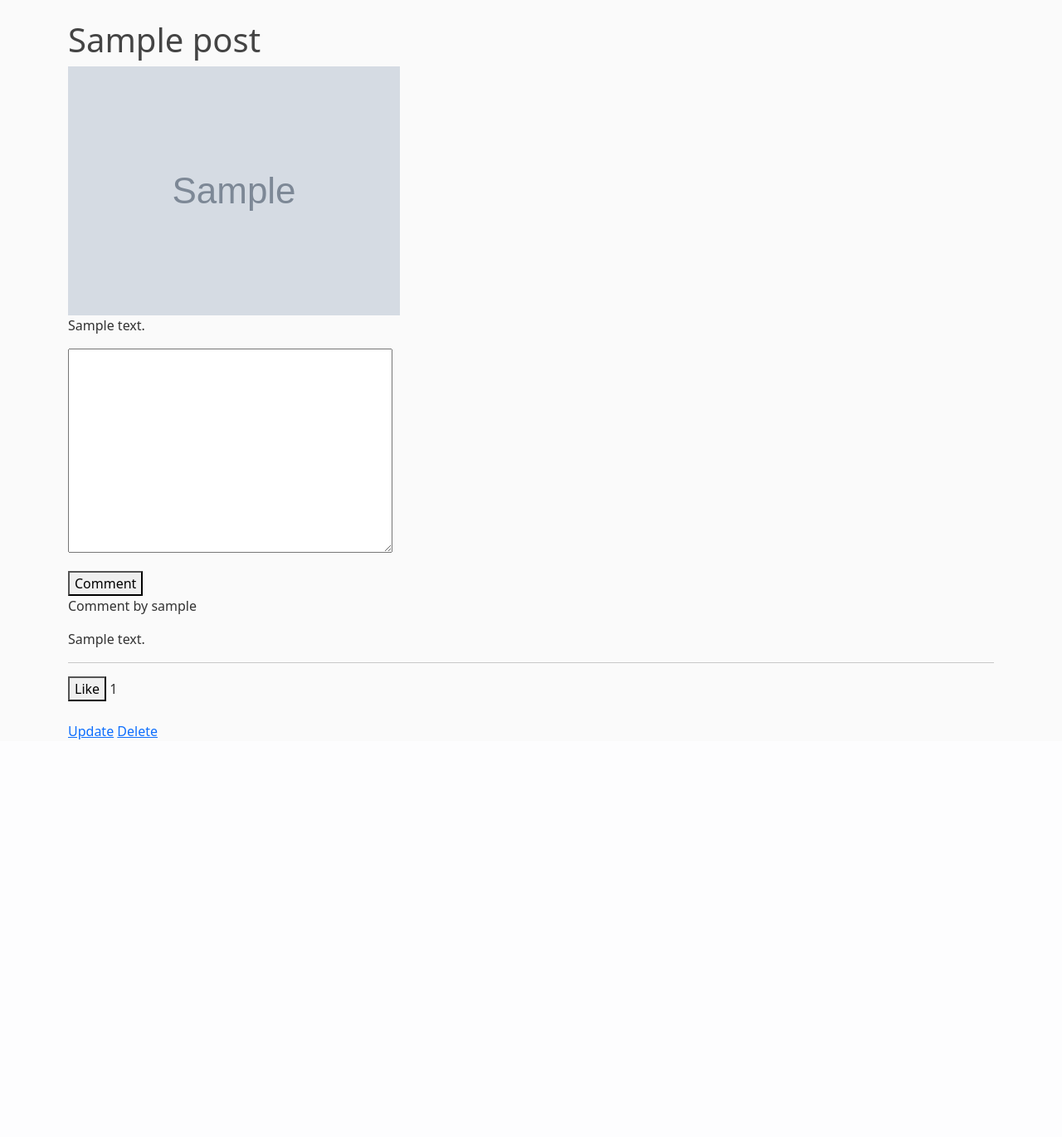
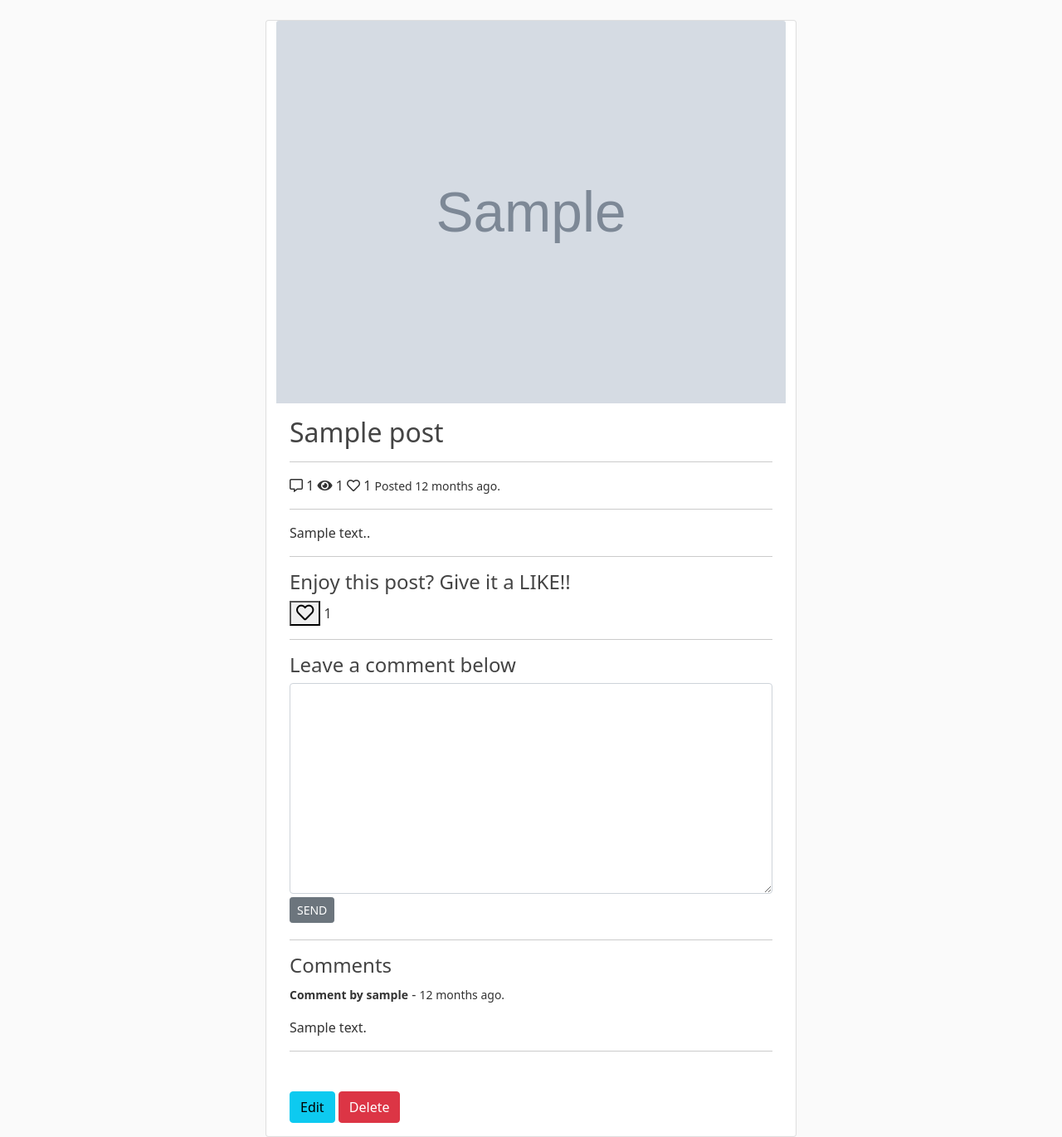
Before and after one commit to klcysn/django_blog_2, a Django app: a page that uses src/blog/templates/blog/post_detail.html in a window 1280 px wide. Shown: the part 56-1426 px from the top of the page at 83% size. Before the commit the page ends 947 px from the top, so only its background shows below. Run offline with Django 3.2, Linux system fonts and the light colour scheme; a user stored in the database is signed in; tables that the repository leaves empty hold one stand-in row (values such as "Sample post"); grey boxes marked "Sample" are stand-in pictures; some libraries are stand-ins or nearby versions.

Commit message:
Add crispy form

```diff
--- a/src/blog/templates/blog/post_detail.html
+++ b/src/blog/templates/blog/post_detail.html
@@ -1,33 +1,69 @@
 {% extends 'base.html' %}
+{% load crispy_forms_tags %}
+{% block content %}
+<div class="container card" style="width: 40rem;">
+    <img src="{{ object.image.url }}" class="card-img-top" alt="post_image">
+    <div class="card-body">
+        <h2 class="card-title">{{ object.title }}</h2>
+        <hr>
+        <div>
+            <span><i class="far fa-comment-alt ml-2"></i></i> {{ object.comment_count }}</span>
+            <span><i class="fas fa-eye ml-2"></i> {{ object.view_count }}</span>
+            <span><i class="far fa-heart ml-2"></i> {{ object.like_count }}</span>
+            <span class="float-right"> <small>Posted {{ object.publish_date|timesince }} ago.</small> </span>
+        </div>
+        <hr>
+        <p class="card-text">{{ object.content }}.</p>
+        <hr>
+        <div>
+            <h4>Enjoy this post? Give it a LIKE!!</h4>
+        </div>
 
+        <div>
+            <form action="{% url 'blog:like' object.slug %}" method="POST">
 
-{% block content %}
-<h1>{{object.title}}</h1>
-<img src="{{ object.image.url }}" />
-<p>{{ object.content|truncatechars:20 }}</p>
-<form action="" method="POST">
-    {% csrf_token %}
-    {{ form.as_p }}
-    <button type="submit">Comment</button>
-</form>
-
-{% for comment in object.comments %}
-<p>Comment by {{comment.user}}</p>
-{{ comment.content }}
-<hr>
-{% endfor %}
-<form action="{% url 'blog:like' object.slug %}" method="POST">
                 {% csrf_token %}
                 <input type="hidden" name="post">
                 <input type="hidden" name="user">
-<button type="submit">Like</button> {{object.like_count}}
+
+
+                <button type="submit"><i class="far fa-heart fa-lg"></i></button>
+                {{object.like_count }}
             </form>
+            <hr>
+            <!-- {% if user.is_authenticated %} -->
+            <h4>Leave a comment below</h4>
+            <form action="" method="POST">
+                {% csrf_token %}
+                {{form|crispy}}
+                <button class="btn btn-secondary btn-sm mt-1 mb-1">SEND</button>
+            </form>
+            <hr>
+            <h4>Comments</h4>
+            {% for comment in object.comments %}
+            <div>
+                <p>
+                    <small><b>Comment by {{user.username}}</b></small> - <small>{{ comment.time_stamp|timesince }} ago.
+                    </small>
+                </p>
+                <p>
+                    {{ comment.content }}
 
-<br>
+                </p>
+            </div>
+            <hr>
+            {% endfor %}
+            <!-- {% else %} -->
+            <!-- <a href="#" class="btn btn-primary btn-block">Login to comment</a> -->
+            <!-- {% endif %} -->
+        </div>
 
+    </div>
+
+    <div class="m-3">
         {% if user.id == object.author.id %}
-    <a href="{% url 'blog:update' object.slug %}">Update</a>
-    <a href="{% url 'blog:delete' object.slug %}">Delete</a>
+        <a href="{% url 'blog:update' object.slug %}" class="btn btn-info">Edit</a>
+        <a href="{% url 'blog:delete' object.slug %}" class="btn btn-danger">Delete</a>
         {% endif %}
-
+    </div>
     {% endblock content %}
--- a/src/cblog/settings.py
+++ b/src/cblog/settings.py
@@ -40,7 +40,8 @@ INSTALLED_APPS = [
     'django.contrib.messages',
     'django.contrib.staticfiles',
     "blog.apps.BlogConfig",
-    "users.apps.UsersConfig"
+    "users.apps.UsersConfig",
+    'crispy_forms',
 ]
 
 MIDDLEWARE = [
@@ -125,3 +126,5 @@ STATIC_URL = '/static/'
 MEDIA_URL = "/media/"
 
 MEDIA_ROOT = BASE_DIR / "media_root"
+
+CRISPY_TEMPLATE_PACK = 'bootstrap4'
--- a/src/cblog/urls.py
+++ b/src/cblog/urls.py
@@ -21,6 +21,7 @@ from django.conf.urls.static import static
 urlpatterns = [
     path('admin/', admin.site.urls),
     path('', include("blog.urls")),
+    path('users/', include("users.urls")),
 ]
 
 if settings.DEBUG :
--- /dev/null
+++ b/src/users/urls.py
@@ -0,0 +1,6 @@
+from django.urls import path
+from django.contrib.auth import views as auth_views
+
+urlpatterns = [
+    path('login/', auth_views.LoginView.as_view(), name="login"),
+]
```
Also changed, not shown: src/blog/templates/blog/post_create.html (+14 -6 lines), src/blog/templates/blog/post_delete.html (+14 -10 lines), src/blog/templates/blog/post_update.html (+13 -7 lines), src/users/forms.py (added, +9 -0 lines). Lines whose indentation alone changed are shown as unchanged.
